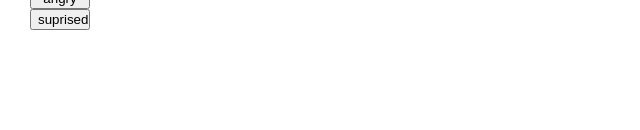
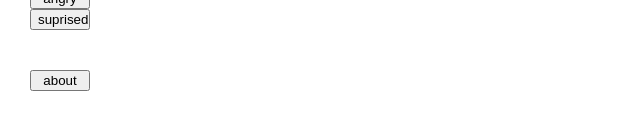
Before and after one commit to leedoughty/ascii-app, a React (Create React App) app: page / in a window 1280 px wide. Shown: the part 204-334 px from the top of the page, without its empty margins (0-640 px from the left). Built offline with nearby package versions, Linux system fonts and the light colour scheme.

Commit message:
Add about button component

```diff
--- /dev/null
+++ b/src/AboutButton.js
@@ -0,0 +1,21 @@
+import React, { Component } from 'react';
+import styled from 'styled-components';
+
+const Button = styled.button`
+  margin-top: 40px;
+  &:hover {
+    cursor: pointer;
+  }
+`
+
+class AboutButton extends Component {
+  render() {
+    return (
+      <Button>
+        about
+      </Button>
+    )
+  }
+}
+
+export default AboutButton;
--- a/src/Navigation.js
+++ b/src/Navigation.js
@@ -1,6 +1,7 @@
 import React, { Component } from 'react';
 import styled from 'styled-components';
 import EmotionButton from './EmotionButton';
+import AboutButton from './AboutButton';
 
 const NavBar = styled.div`
   display: flex;
@@ -19,6 +20,7 @@ class Navigation extends Component {
         <EmotionButton emotion='neutral'/>
         <EmotionButton emotion='angry'/>
         <EmotionButton emotion='suprised'/>
+        <AboutButton/>
       </NavBar>
     )
   }
```
